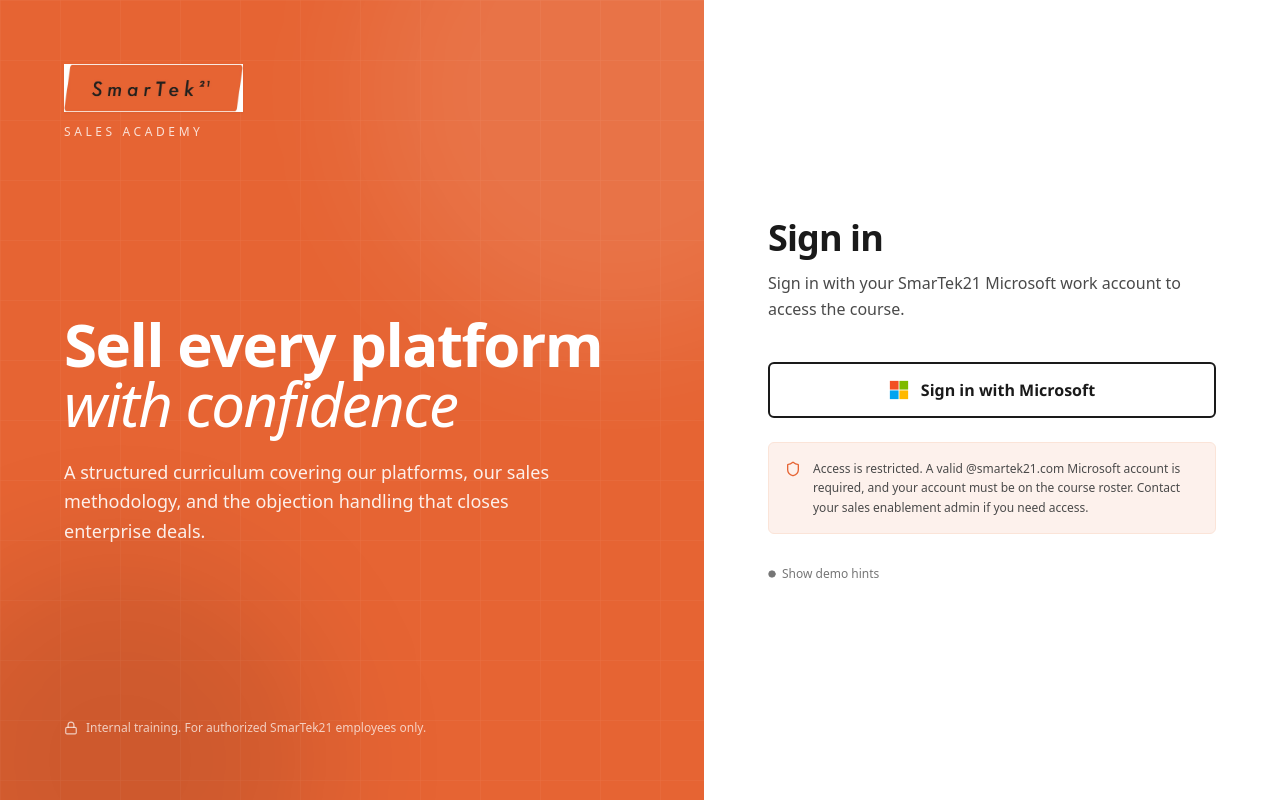
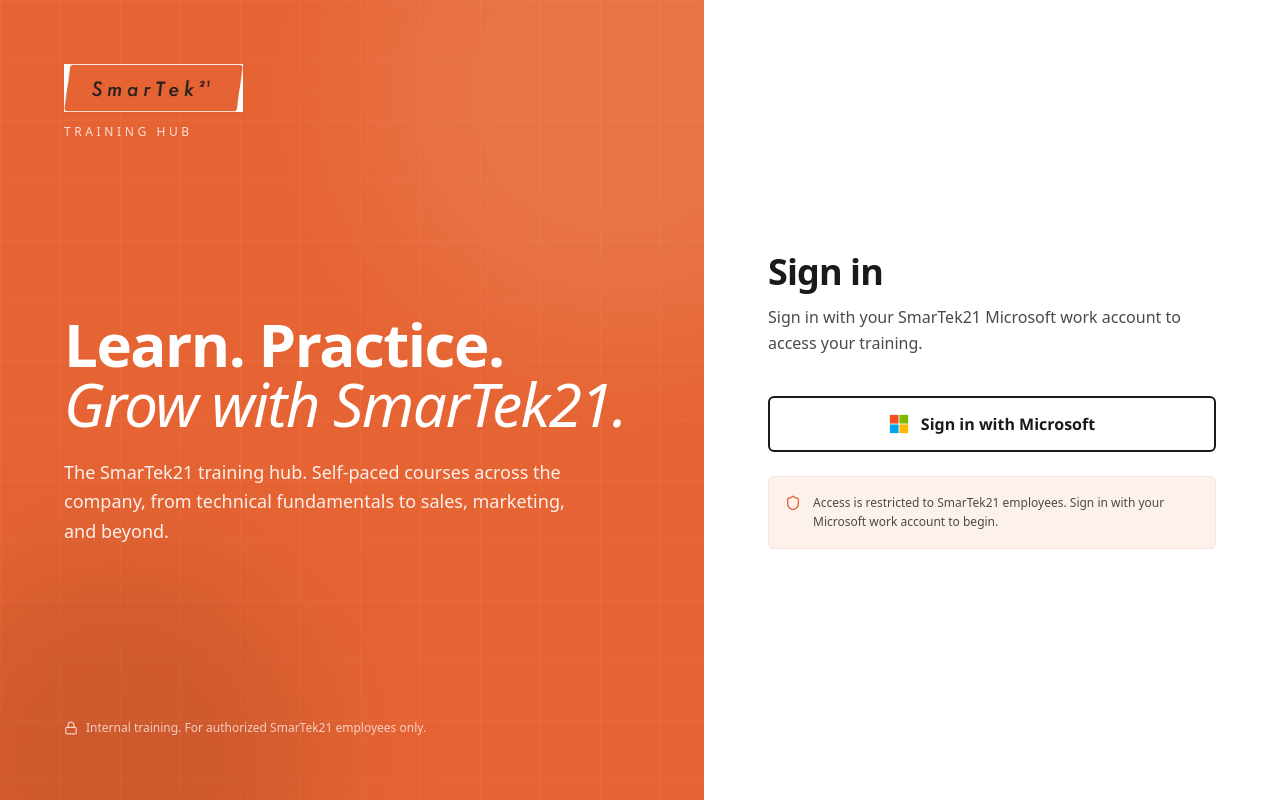
Before and after one commit to reuhenbhalod/ST21-training, a React (Vite) app: page / in a window 1280 px wide. Built offline with nearby package versions, Linux system fonts and the light colour scheme.

Commit message:
Retouched the landing page

```diff
--- a/src/App.jsx
+++ b/src/App.jsx
@@ -3102,7 +3102,6 @@
 function Login({ onAttempt }) {
   const [error, setError] = useState("");
   const [loading, setLoading] = useState(false);
-  const [showTestHints, setShowTestHints] = useState(false);
 
   // Trigger the real Microsoft sign-in popup.
   // If MSAL is still initializing or network fails, we show an error.
@@ -3173,16 +3172,16 @@
         <div className="relative z-10 flex flex-col justify-between p-16 w-full text-white">
           <div>
             <img src={LOGO_SRC} alt="SmarTek21" className="h-12 w-auto drop-shadow-sm" />
-            <div className="mt-3 text-xs uppercase tracking-[0.3em] text-white/80 font-medium">Sales Academy</div>
+            <div className="mt-3 text-xs uppercase tracking-[0.3em] text-white/80 font-medium">Training Hub</div>
           </div>
 
           <div>
             <h1 className="text-5xl xl:text-6xl font-bold leading-[1.05] mb-6 tracking-tight">
-              Sell every platform<br />
-              <span className="italic font-light">with confidence</span>
+              Learn. Practice.<br />
+              <span className="italic font-light">Grow with SmarTek21.</span>
             </h1>
             <p className="text-lg text-white/90 max-w-lg leading-relaxed">
-              A structured curriculum covering our platforms, our sales methodology, and the objection handling that closes enterprise deals.
+              The SmarTek21 training hub. Self-paced courses across the company, from technical fundamentals to sales, marketing, and beyond.
             </p>
           </div>
 
@@ -3197,12 +3196,12 @@
         <div className="w-full max-w-md">
           <div className="lg:hidden mb-10">
             <img src={LOGO_SRC} alt="SmarTek21" className="h-10 w-auto" />
-            <div className="mt-3 text-xs uppercase tracking-[0.3em] text-[#E66433] font-medium">Sales Academy</div>
+            <div className="mt-3 text-xs uppercase tracking-[0.3em] text-[#E66433] font-medium">Training Hub</div>
           </div>
 
           <h2 className="text-4xl font-bold text-[#1A1A1A] mb-3 tracking-tight">Sign in</h2>
           <p className="text-[#4A4A4A] mb-10 leading-relaxed">
-            Sign in with your SmarTek21 Microsoft work account to access the course.
+            Sign in with your SmarTek21 Microsoft work account to access your training.
           </p>
 
           {/* Microsoft SSO button */}
@@ -3227,33 +3226,11 @@
             <div className="flex gap-3">
               <Shield className="w-4 h-4 text-[#E66433] flex-shrink-0 mt-0.5" />
               <div className="text-xs text-[#4A4A4A] leading-relaxed">
-                Access is restricted. A valid @smartek21.com Microsoft account is required, and your account must be on the course roster. Contact your sales enablement admin if you need access.
+                Access is restricted to SmarTek21 employees. Sign in with your Microsoft work account to begin.
               </div>
             </div>
           </div>
 
-          <button
-            onClick={() => setShowTestHints(v => !v)}
-            className="mt-8 text-xs text-[#767676] hover:text-[#E66433] flex items-center gap-1.5 transition"
-          >
-            <Circle className="w-2 h-2" fill="currentColor" />
-            {showTestHints ? "Hide demo hints" : "Show demo hints"}
-          </button>
-
-          {showTestHints && (
-            <div className="mt-3 p-4 rounded-md border border-[#E5E5E5] bg-[#FAFAFA] text-xs text-[#4A4A4A] leading-relaxed space-y-2">
-              <div className="font-semibold text-[#1A1A1A]">For demo testing only</div>
-              <div>
-                <span className="text-green-700 font-semibold">Accepted:</span> any @smartek21.com email (e.g. reuhenb@smartek21.com)
-              </div>
-              <div>
-                <span className="text-red-700 font-semibold">Rejected:</span> any email not ending in @smartek21.com
-              </div>
-              <div className="pt-1 text-[#767676]">
-                Signing in opens a real Microsoft login popup. Your Azure tenant controls who can sign in; any smartek21.com user is accepted.
-              </div>
-            </div>
-          )}
         </div>
       </div>
 
@@ -3285,7 +3262,7 @@
           <img src={LOGO_SRC} alt="SmarTek21" className="h-9 w-auto" />
           <div className="hidden sm:block h-8 w-px bg-[#E5E5E5]" />
           <div className="hidden sm:block text-left">
-            <div className="text-[10px] uppercase tracking-[0.25em] text-[#E66433] font-semibold">Sales Academy</div>
+            <div className="text-[10px] uppercase tracking-[0.25em] text-[#E66433] font-semibold">Training Hub</div>
             <div className="text-xs text-[#767676]">Internal training</div>
           </div>
         </button>
@@ -3355,13 +3332,13 @@
       <div className="mb-12">
         <div className="flex items-center gap-2 mb-3">
           <div className="w-1 h-4 bg-[#E66433]" />
-          <div className="text-xs uppercase tracking-[0.25em] text-[#E66433] font-semibold">Sales Enablement</div>
+          <div className="text-xs uppercase tracking-[0.25em] text-[#E66433] font-semibold">My Training</div>
         </div>
         <h1 className="text-4xl md:text-5xl font-bold text-[#1A1A1A] leading-tight mb-4 tracking-tight">
           Welcome back, {firstName}.
         </h1>
         <p className="text-lg text-[#4A4A4A] max-w-2xl leading-relaxed">
-          Work through each module at your own pace. Read the material, pass the quiz, then move to the next. Score 100% on every quiz to earn your completion badge for the course.
+          Work through each module at your own pace. Read the material, pass the quiz, then move to the next. Score 100% on every quiz to earn your completion badge.
         </p>
       </div>
 
@@ -3413,7 +3390,7 @@
             </div>
             <div>
               <h3 className="text-2xl font-bold mb-1 tracking-tight">Course complete.</h3>
-              <p className="text-white/90 leading-relaxed">You have passed every module. Share this achievement with your manager and start applying it on your next discovery call.</p>
+              <p className="text-white/90 leading-relaxed">You have passed every module. Share this achievement with your manager and put what you learned to use.</p>
             </div>
           </div>
         </div>
@@ -4110,9 +4087,9 @@
       <div className="max-w-6xl mx-auto px-6 py-6 flex flex-col sm:flex-row items-center justify-between gap-3">
         <div className="flex items-center gap-3">
           <img src={LOGO_SRC} alt="SmarTek21" className="h-6 w-auto opacity-80" />
-          <div className="text-xs text-[#767676]">Sales Academy · Internal training material</div>
+          <div className="text-xs text-[#767676]">Training Hub · Internal training material</div>
         </div>
-        <div className="text-xs text-[#767676]">For questions, contact the sales enablement team.</div>
+        <div className="text-xs text-[#767676]">For questions, contact the training team.</div>
       </div>
     </footer>
   );
@@ -4177,7 +4154,7 @@
           <div className="text-xs uppercase tracking-[0.25em] text-[#E66433] font-semibold">Admin</div>
         </div>
         <h1 className="text-4xl font-bold text-[#1A1A1A] mb-2 tracking-tight">User progress</h1>
-        <p className="text-[#4A4A4A]">All users who have signed in to the Sales Academy. Click a row to see their full progress and quiz history.</p>
+        <p className="text-[#4A4A4A]">All users who have signed in to the Training Hub. Click a row to see their full progress and quiz history.</p>
       </div>
 
       {loading && (
```
